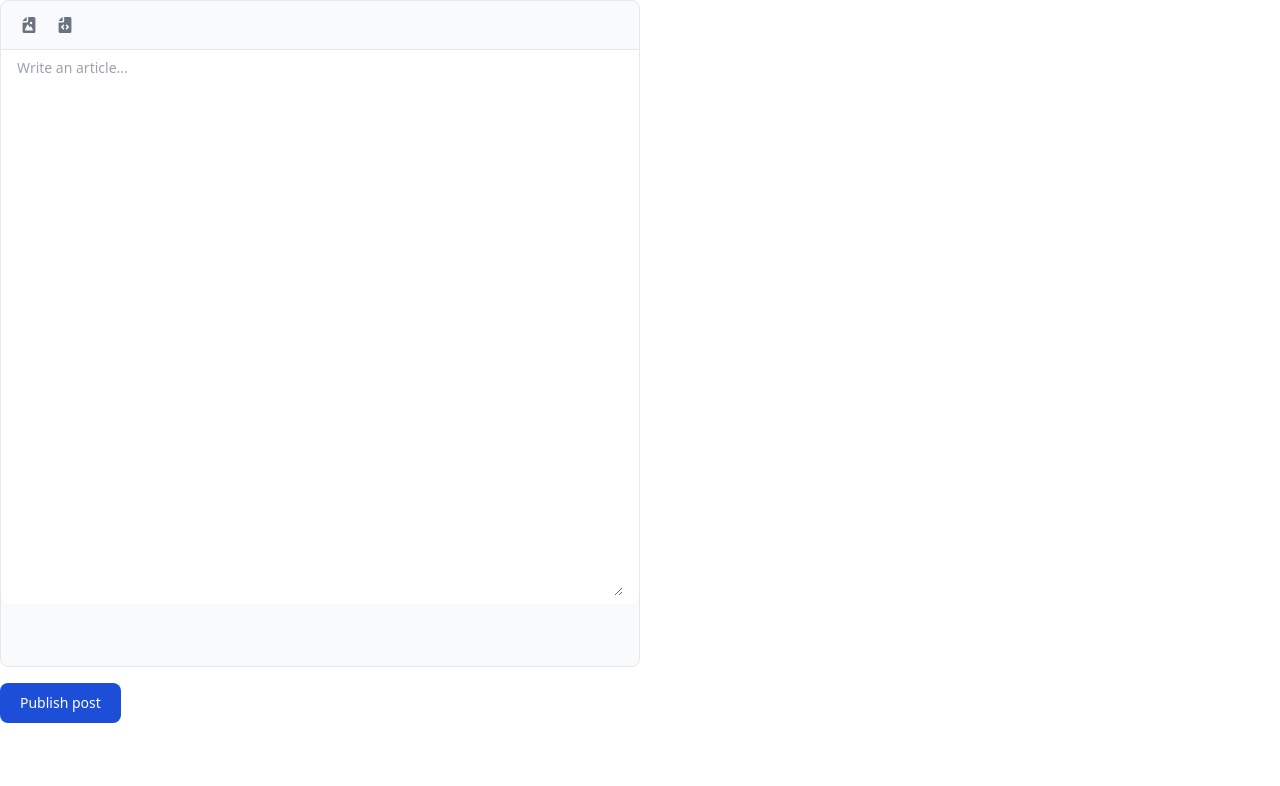
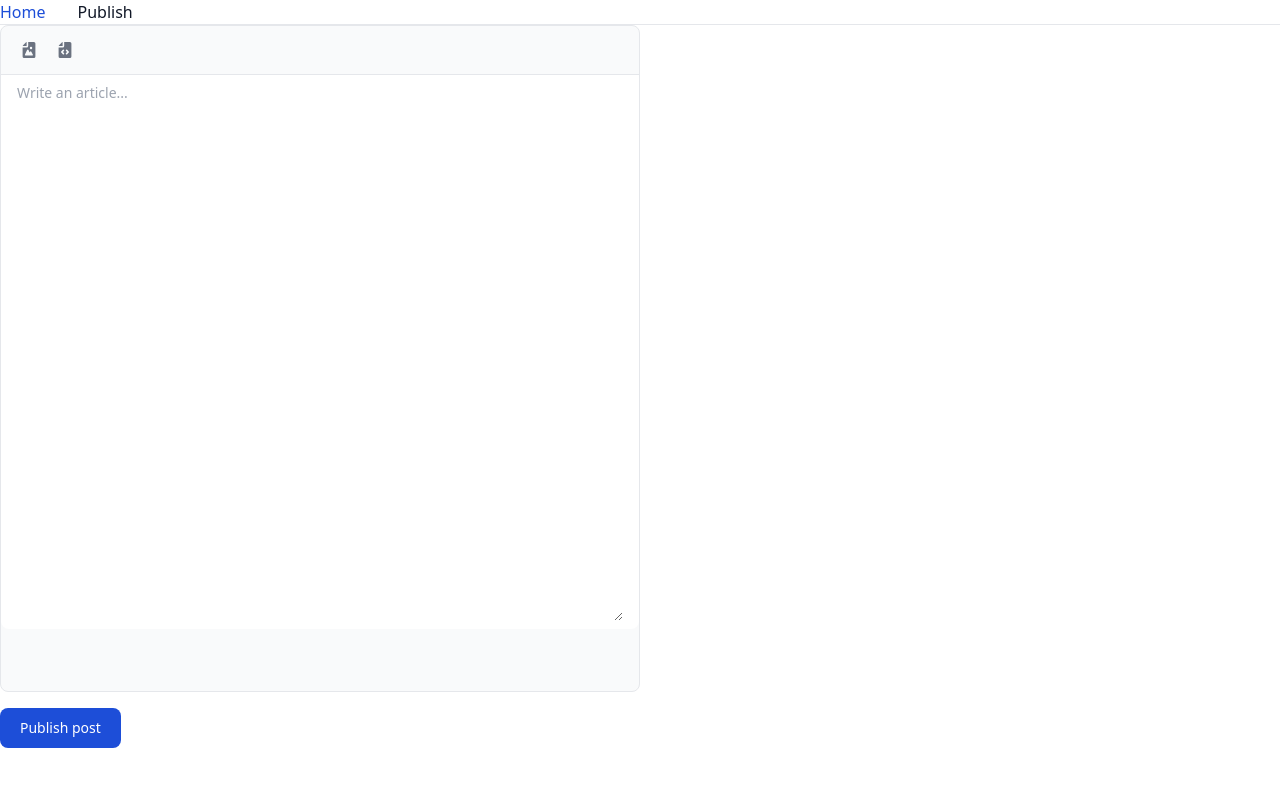
Before and after one commit to mzipi/my-blog, a Next.js app: page /dashboard in a window 1280 px wide. Shown: the top 786 px of the page. Built offline with nearby package versions, Linux system fonts and the light colour scheme.

Commit message:
navbar funcionando

```diff
--- a/src/app/components/header.js
+++ b/src/app/components/header.js
@@ -1,28 +1,17 @@
+import Link from "next/link"
+
 export function Header() {
     return(
-        <nav className="bg-white border-gray-200 dark:bg-gray-900">
-        <div className="max-w-screen-xl flex flex-wrap items-center justify-between mx-auto p-4">
-        <div className="flex md:order-2">
-            <button data-collapse-toggle="navbar-cta" type="button" className="inline-flex items-center p-2 w-10 h-10 justify-center text-sm text-gray-500 rounded-lg md:hidden hover:bg-gray-100 focus:outline-none focus:ring-2 focus:ring-gray-200 dark:text-gray-400 dark:hover:bg-gray-700 dark:focus:ring-gray-600" aria-controls="navbar-cta" aria-expanded="false">
-                <span className="sr-only">Open main menu</span>
-                <svg className="w-5 h-5" aria-hidden="true" xmlns="http://www.w3.org/2000/svg" fill="none" viewBox="0 0 17 14">
-                    <path stroke="currentColor" strokeLinecap="round" strokeLinejoin="round" strokeWidth="2" d="M1 1h15M1 7h15M1 13h15"/>
-                </svg>
-            </button>
-        </div>
-        <div className="items-center justify-between hidden w-full md:flex md:w-auto md:order-1" id="navbar-cta">
-            <ul className="flex flex-col font-medium p-4 md:p-0 mt-4 border border-gray-100 rounded-lg bg-gray-50 md:flex-row md:space-x-8 md:mt-0 md:border-0 md:bg-white dark:bg-gray-800 md:dark:bg-gray-900 dark:border-gray-700">
+        <nav className="bg-white dark:bg-gray-900 w-full z-20 top-0 left-0 border-b border-gray-200 dark:border-gray-600">
+            <div className="items-center justify-between hidden w-full md:flex md:w-auto md:order-1" id="navbar-sticky">
+                <ul className="flex flex-col p-4 md:p-0 mt-4 font-medium border border-gray-100 rounded-lg bg-gray-50 md:flex-row md:space-x-8 md:mt-0 md:border-0 md:bg-white dark:bg-gray-800 md:dark:bg-gray-900 dark:border-gray-700">
                     <li>
-                <a href="#" className="block py-2 pl-3 pr-4 text-white bg-blue-700 rounded md:bg-transparent md:text-blue-700 md:p-0 md:dark:text-blue-500" aria-current="page">Home</a>
+                        <Link href="/" className="block py-2 pl-3 pr-4 text-white bg-blue-700 rounded md:bg-transparent md:text-blue-700 md:p-0 md:dark:text-blue-500" aria-current="page">Home</Link>
                     </li>
                     <li>
-                <a href="#" className="block py-2 pl-3 pr-4 text-gray-900 rounded hover:bg-gray-100 md:hover:bg-transparent md:hover:text-blue-700 md:p-0 md:dark:hover:text-blue-500 dark:text-white dark:hover:bg-gray-700 dark:hover:text-white md:dark:hover:bg-transparent dark:border-gray-700">About</a>
-            </li>
-            <li>
-                <a href="#" className="block py-2 pl-3 pr-4 text-gray-900 rounded hover:bg-gray-100 md:hover:bg-transparent md:hover:text-blue-700 md:p-0 md:dark:hover:text-blue-500 dark:text-white dark:hover:bg-gray-700 dark:hover:text-white md:dark:hover:bg-transparent dark:border-gray-700">Services</a>
+                        <Link href="/dashboard" className="block py-2 pl-3 pr-4 text-gray-900 rounded hover:bg-gray-100 md:hover:bg-transparent md:hover:text-blue-700 md:p-0 md:dark:hover:text-blue-500 dark:text-white dark:hover:bg-gray-700 dark:hover:text-white md:dark:hover:bg-transparent dark:border-gray-700">Publish</Link>
                     </li>
                 </ul>
-        </div>
             </div>
         </nav>
     )
--- a/src/app/dashboard/page.js
+++ b/src/app/dashboard/page.js
@@ -1,9 +1,11 @@
+import { Header } from "../components/header";
 import { Form } from "./Form";
 
 export default function Page() {
 
     return(
         <div>
+            <Header></Header>
             <Form></Form>
         </div>
     )
--- a/src/app/page.js
+++ b/src/app/page.js
@@ -7,7 +7,7 @@ export default async function Home() {
     const posts = await getSortedPostsData()
 
     return (
-        <div>
+        <>
             <Header></Header>
             <section className="bg-white dark:bg-gray-900">
                 <div className="py-8 px-4 mx-auto max-w-screen-xl lg:py-16">
@@ -35,6 +35,6 @@ export default async function Home() {
                 </div>
             </section>
             <Footer></Footer>
-        </div>
+        </>
     )
 }
```
Also changed, not shown: 1 other file (tests, documents, lock files or other folders). Lines whose indentation alone changed are shown as unchanged.
